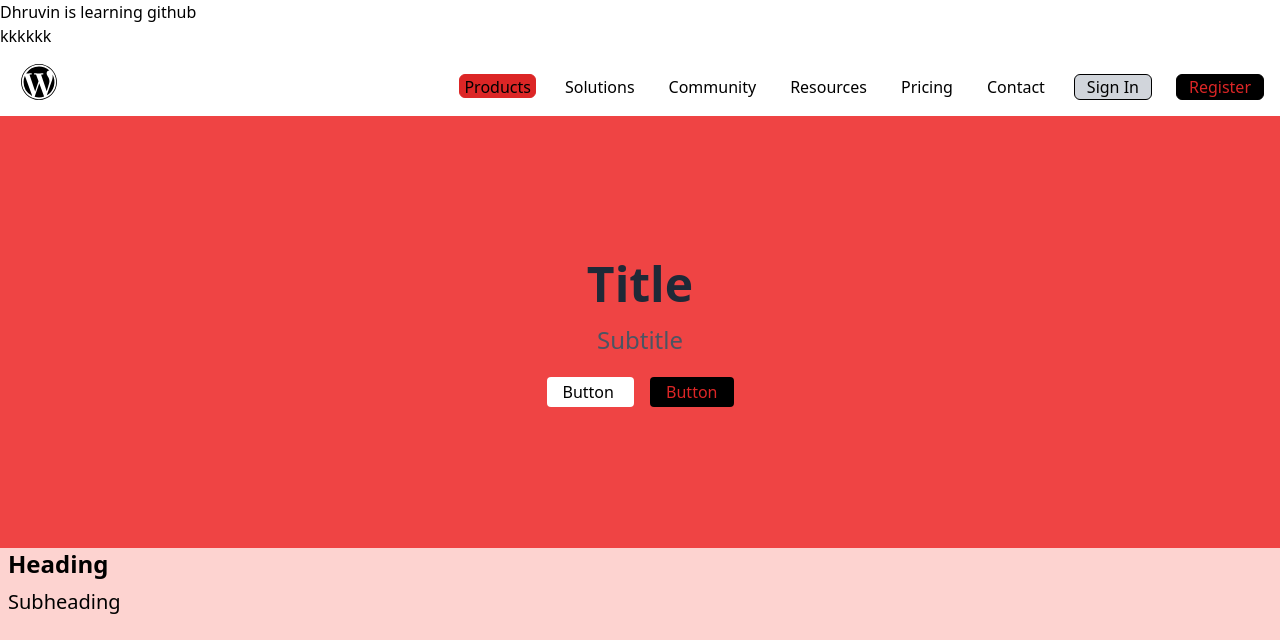
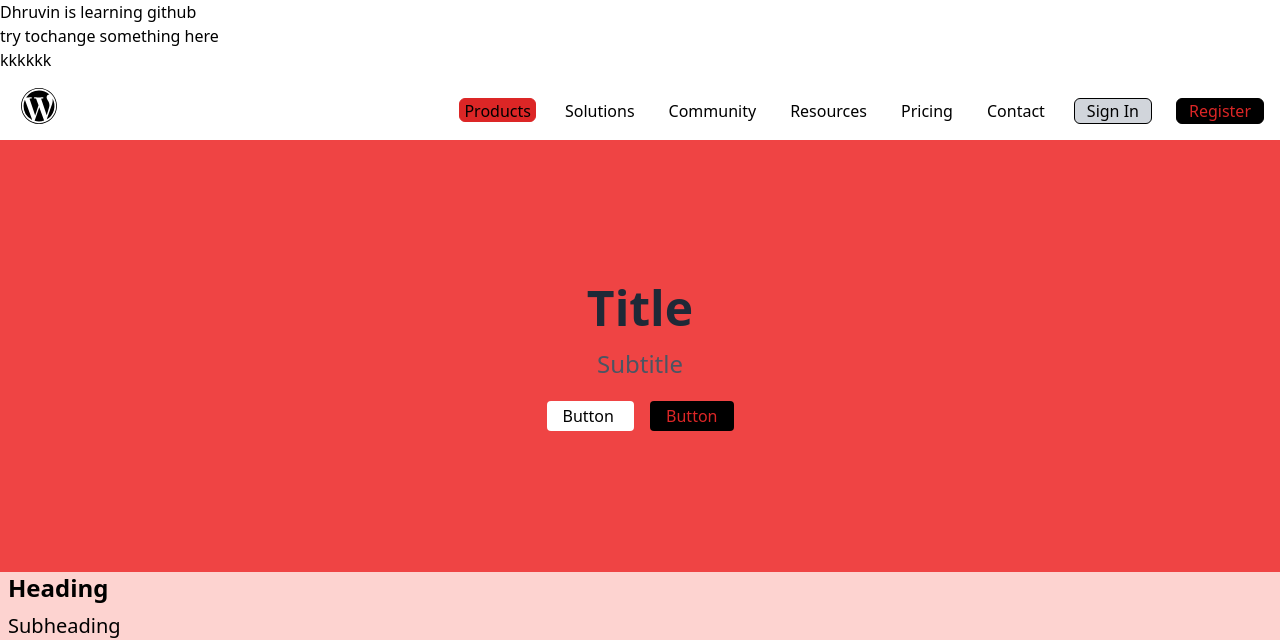
Before and after one commit to karnpriya08/group-learning-3, a plain HTML site: page index.html in a window 1280 px wide. Shown: the top 640 px of the page. Drawn offline with nearby package versions, Linux system fonts and the light colour scheme.

Commit message:
change something

```diff
--- a/index.html
+++ b/index.html
@@ -11,7 +11,7 @@
 
     <header>
         <div>Dhruvin is learning github</div>
-
+<h1>try tochange something here</h1>
       <!-- just adding this line to check -->
       <p>kkkkkk</p>
       <!-- one more try -->
```
